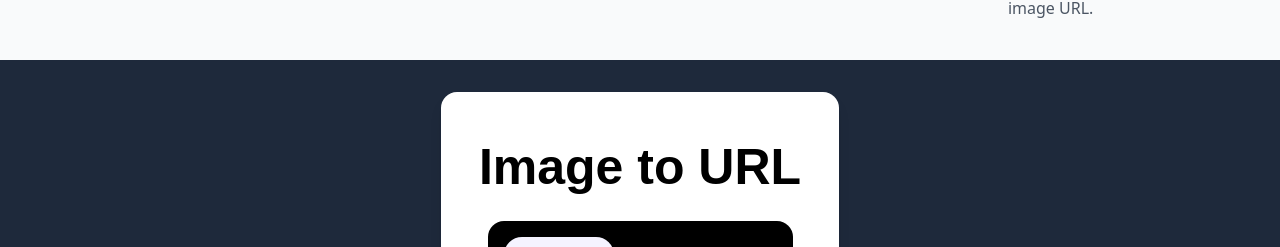
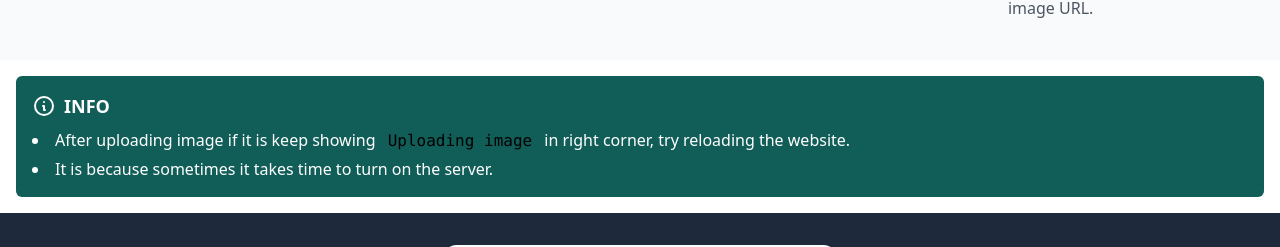
Before and after one commit to ayushp2563/imagetourl, a React (Vite) app: page / in a window 1280 px wide. Shown: the part 309-556 px from the top of the page. Built offline with nearby package versions, Linux system fonts and the light colour scheme; a web font is replaced by a local one.

Commit message:
tip added

```diff
--- a/src/App.jsx
+++ b/src/App.jsx
@@ -2,6 +2,7 @@ import ImageUpload from "./components/ImageUpload";
 import "./App.css";
 import Steps from "./components/Steps";
 import { inject } from "@vercel/analytics";
+import Tip from "./components/Tip";
 
 inject();
 
@@ -9,6 +10,7 @@ function App() {
   return (
     <div className="flex flex-col min-h-screen">
       <Steps />
+      <Tip />
       <ImageUpload />
     </div>
   );
--- /dev/null
+++ b/src/components/Tip.jsx
@@ -0,0 +1,35 @@
+const Tip = () => {
+  return (
+    <div className="bg-teal-800 text-white p-4 m-4 rounded-md">
+      <div className="flex items-center mb-2">
+        <svg
+          className="w-6 h-6 mr-2"
+          fill="none"
+          stroke="currentColor"
+          viewBox="0 0 24 24"
+          xmlns="http://www.w3.org/2000/svg"
+        >
+          <path
+            strokeLinecap="round"
+            strokeLinejoin="round"
+            strokeWidth={2}
+            d="M13 16h-1v-4h-1m1-4h.01M21 12a9 9 0 11-18 0 9 9 0 0118 0z"
+          />
+        </svg>
+        <h2 className="text-lg font-semibold">INFO</h2>
+      </div>
+      <ul className="list-disc list-inside">
+        <li className="mt-1">
+          After uploading image if it is keep showing{" "}
+          <code className="text-black mx-2">Uploading image</code> in right
+          corner, try reloading the website.{" "}
+        </li>
+        <li className="mt-1">
+          It is because sometimes it takes time to turn on the server.
+        </li>
+      </ul>
+    </div>
+  );
+};
+
+export default Tip;
```
